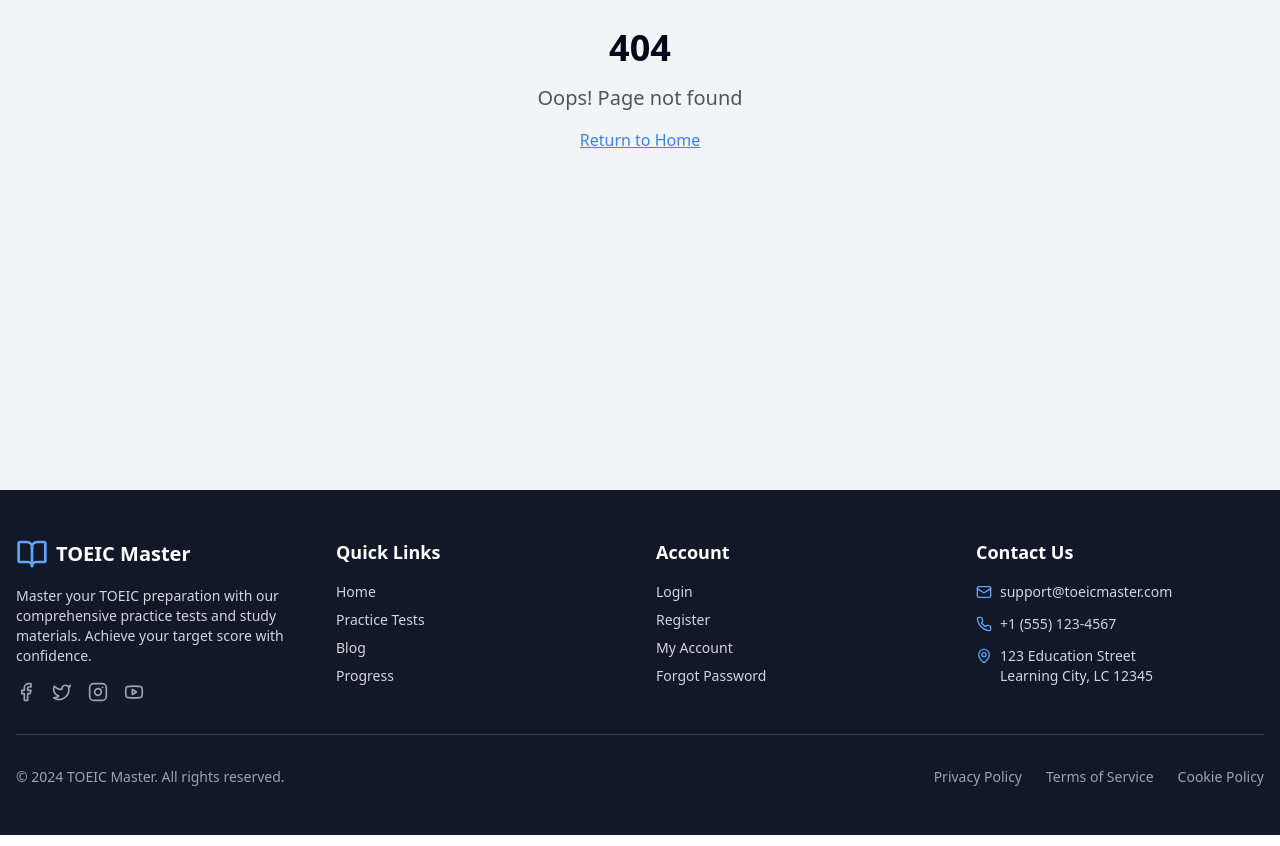
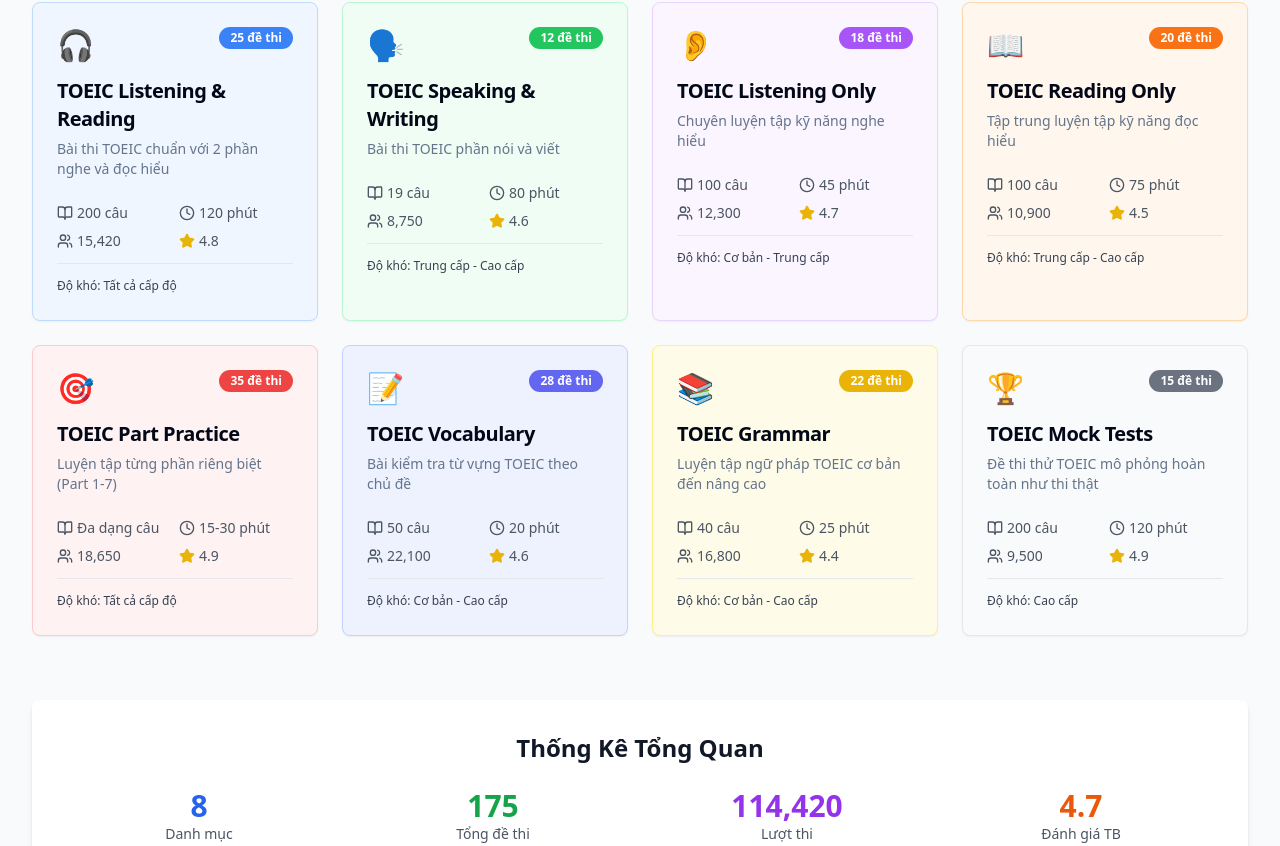
Before and after one commit to uni1249/toeic-prep-hub, a React (Vite) app: page /categories in a window 1280 px wide. Shown: the part 374-1220 px from the top of the page. Built offline with nearby package versions, Linux system fonts and the light colour scheme.

Commit message:
Create exam category page
Create a new page to display exam categories.

```diff
--- a/src/App.tsx
+++ b/src/App.tsx
@@ -11,6 +11,7 @@ import PracticeTests from "./pages/PracticeTests";
 import TestSetup from "./pages/TestSetup";
 import TestInterface from "./pages/TestInterface";
 import TestCreator from "./pages/TestCreator";
+import TestCategories from "./pages/TestCategories";
 import Flashcards from "./pages/Flashcards";
 import FlashcardSet from "./pages/FlashcardSet";
 import FlashcardStudy from "./pages/FlashcardStudy";
@@ -57,6 +58,7 @@ const App = () => (
                 <main className="flex-grow">
                   <Routes>
                     <Route path="/" element={<HomePage />} />
+                    <Route path="/categories" element={<TestCategories />} />
                     <Route path="/practice-tests" element={<PracticeTests />} />
                     <Route path="/test-setup/:testId" element={<TestSetup />} />
                     <Route path="/test/:testId" element={<TestInterface />} />
--- a/src/components/Header.tsx
+++ b/src/components/Header.tsx
@@ -13,6 +13,7 @@ const Header = () => {
 
   const navItems = [
     { name: 'Home', path: '/' },
+    { name: 'Categories', path: '/categories' },
     { name: 'Practice Tests', path: '/practice-tests' },
     { name: 'Flashcards', path: '/flashcards' },
     { name: 'Blog', path: '/blog' },
--- /dev/null
+++ b/src/pages/TestCategories.tsx
@@ -0,0 +1,248 @@
+import { useState } from 'react';
+import { Link } from 'react-router-dom';
+import { Card, CardContent, CardDescription, CardHeader, CardTitle } from '@/components/ui/card';
+import { Badge } from '@/components/ui/badge';
+import { Input } from '@/components/ui/input';
+import { Search, BookOpen, Clock, Users, Star } from 'lucide-react';
+
+const TestCategories = () => {
+  const [searchTerm, setSearchTerm] = useState('');
+
+  const categories = [
+    {
+      id: 1,
+      name: 'TOEIC Listening & Reading',
+      description: 'Bài thi TOEIC chuẩn với 2 phần nghe và đọc hiểu',
+      testCount: 25,
+      totalQuestions: 200,
+      duration: '120 phút',
+      difficulty: 'Tất cả cấp độ',
+      participants: 15420,
+      rating: 4.8,
+      icon: '🎧',
+      color: 'bg-blue-50 border-blue-200',
+      badgeColor: 'bg-blue-500',
+    },
+    {
+      id: 2,
+      name: 'TOEIC Speaking & Writing',
+      description: 'Bài thi TOEIC phần nói và viết',
+      testCount: 12,
+      totalQuestions: 19,
+      duration: '80 phút',
+      difficulty: 'Trung cấp - Cao cấp',
+      participants: 8750,
+      rating: 4.6,
+      icon: '🗣️',
+      color: 'bg-green-50 border-green-200',
+      badgeColor: 'bg-green-500',
+    },
+    {
+      id: 3,
+      name: 'TOEIC Listening Only',
+      description: 'Chuyên luyện tập kỹ năng nghe hiểu',
+      testCount: 18,
+      totalQuestions: 100,
+      duration: '45 phút',
+      difficulty: 'Cơ bản - Trung cấp',
+      participants: 12300,
+      rating: 4.7,
+      icon: '👂',
+      color: 'bg-purple-50 border-purple-200',
+      badgeColor: 'bg-purple-500',
+    },
+    {
+      id: 4,
+      name: 'TOEIC Reading Only',
+      description: 'Tập trung luyện tập kỹ năng đọc hiểu',
+      testCount: 20,
+      totalQuestions: 100,
+      duration: '75 phút',
+      difficulty: 'Trung cấp - Cao cấp',
+      participants: 10900,
+      rating: 4.5,
+      icon: '📖',
+      color: 'bg-orange-50 border-orange-200',
+      badgeColor: 'bg-orange-500',
+    },
+    {
+      id: 5,
+      name: 'TOEIC Part Practice',
+      description: 'Luyện tập từng phần riêng biệt (Part 1-7)',
+      testCount: 35,
+      totalQuestions: 'Đa dạng',
+      duration: '15-30 phút',
+      difficulty: 'Tất cả cấp độ',
+      participants: 18650,
+      rating: 4.9,
+      icon: '🎯',
+      color: 'bg-red-50 border-red-200',
+      badgeColor: 'bg-red-500',
+    },
+    {
+      id: 6,
+      name: 'TOEIC Vocabulary',
+      description: 'Bài kiểm tra từ vựng TOEIC theo chủ đề',
+      testCount: 28,
+      totalQuestions: 50,
+      duration: '20 phút',
+      difficulty: 'Cơ bản - Cao cấp',
+      participants: 22100,
+      rating: 4.6,
+      icon: '📝',
+      color: 'bg-indigo-50 border-indigo-200',
+      badgeColor: 'bg-indigo-500',
+    },
+    {
+      id: 7,
+      name: 'TOEIC Grammar',
+      description: 'Luyện tập ngữ pháp TOEIC cơ bản đến nâng cao',
+      testCount: 22,
+      totalQuestions: 40,
+      duration: '25 phút',
+      difficulty: 'Cơ bản - Cao cấp',
+      participants: 16800,
+      rating: 4.4,
+      icon: '📚',
+      color: 'bg-yellow-50 border-yellow-200',
+      badgeColor: 'bg-yellow-500',
+    },
+    {
+      id: 8,
+      name: 'TOEIC Mock Tests',
+      description: 'Đề thi thử TOEIC mô phỏng hoàn toàn như thi thật',
+      testCount: 15,
+      totalQuestions: 200,
+      duration: '120 phút',
+      difficulty: 'Cao cấp',
+      participants: 9500,
+      rating: 4.9,
+      icon: '🏆',
+      color: 'bg-gray-50 border-gray-200',
+      badgeColor: 'bg-gray-500',
+    },
+  ];
+
+  const filteredCategories = categories.filter(category =>
+    category.name.toLowerCase().includes(searchTerm.toLowerCase()) ||
+    category.description.toLowerCase().includes(searchTerm.toLowerCase())
+  );
+
+  return (
+    <div className="min-h-screen bg-gray-50 py-8">
+      <div className="container mx-auto px-4 sm:px-6 lg:px-8">
+        {/* Header */}
+        <div className="text-center mb-12">
+          <h1 className="text-4xl font-bold text-gray-900 mb-4">
+            Danh Mục Đề Thi TOEIC
+          </h1>
+          <p className="text-xl text-gray-600 max-w-3xl mx-auto">
+            Khám phá các danh mục đề thi đa dạng từ cơ bản đến nâng cao, được thiết kế để giúp bạn cải thiện điểm số TOEIC một cách hiệu quả.
+          </p>
+        </div>
+
+        {/* Search */}
+        <div className="bg-white rounded-lg shadow-md p-6 mb-8">
+          <div className="relative max-w-md mx-auto">
+            <Search className="absolute left-3 top-1/2 transform -translate-y-1/2 h-4 w-4 text-gray-400" />
+            <Input
+              type="search"
+              placeholder="Tìm kiếm danh mục đề thi..."
+              value={searchTerm}
+              onChange={(e) => setSearchTerm(e.target.value)}
+              className="pl-10"
+            />
+          </div>
+        </div>
+
+        {/* Categories Grid */}
+        <div className="grid md:grid-cols-2 lg:grid-cols-3 xl:grid-cols-4 gap-6">
+          {filteredCategories.map((category) => (
+            <Link key={category.id} to={`/practice-tests?category=${category.id}`}>
+              <Card className={`${category.color} hover:shadow-lg transition-all duration-300 cursor-pointer hover:scale-105 h-full`}>
+                <CardHeader>
+                  <div className="flex items-start justify-between">
+                    <div className="text-3xl mb-2">{category.icon}</div>
+                    <Badge className={`${category.badgeColor} text-white`}>
+                      {category.testCount} đề thi
+                    </Badge>
+                  </div>
+                  <CardTitle className="text-xl mb-2">{category.name}</CardTitle>
+                  <CardDescription className="text-sm">
+                    {category.description}
+                  </CardDescription>
+                </CardHeader>
+                <CardContent>
+                  <div className="space-y-3">
+                    <div className="grid grid-cols-2 gap-2 text-sm text-gray-600">
+                      <div className="flex items-center gap-1">
+                        <BookOpen className="h-4 w-4" />
+                        <span>{category.totalQuestions} câu</span>
+                      </div>
+                      <div className="flex items-center gap-1">
+                        <Clock className="h-4 w-4" />
+                        <span>{category.duration}</span>
+                      </div>
+                      <div className="flex items-center gap-1">
+                        <Users className="h-4 w-4" />
+                        <span>{category.participants.toLocaleString()}</span>
+                      </div>
+                      <div className="flex items-center gap-1">
+                        <Star className="h-4 w-4 text-yellow-500 fill-current" />
+                        <span>{category.rating}</span>
+                      </div>
+                    </div>
+                    <div className="pt-2 border-t border-gray-200">
+                      <span className="text-xs font-medium text-gray-700">
+                        Độ khó: {category.difficulty}
+                      </span>
+                    </div>
+                  </div>
+                </CardContent>
+              </Card>
+            </Link>
+          ))}
+        </div>
+
+        {filteredCategories.length === 0 && (
+          <div className="text-center py-12">
+            <p className="text-gray-500 text-lg">Không tìm thấy danh mục nào phù hợp.</p>
+          </div>
+        )}
+
+        {/* Statistics */}
+        <div className="mt-16 bg-white rounded-lg shadow-md p-8">
+          <h2 className="text-2xl font-bold text-gray-900 mb-6 text-center">
+            Thống Kê Tổng Quan
+          </h2>
+          <div className="grid grid-cols-2 md:grid-cols-4 gap-6">
+            <div className="text-center">
+              <div className="text-3xl font-bold text-blue-600">{categories.length}</div>
+              <div className="text-sm text-gray-600">Danh mục</div>
+            </div>
+            <div className="text-center">
+              <div className="text-3xl font-bold text-green-600">
+                {categories.reduce((sum, cat) => sum + cat.testCount, 0)}
+              </div>
+              <div className="text-sm text-gray-600">Tổng đề thi</div>
+            </div>
+            <div className="text-center">
+              <div className="text-3xl font-bold text-purple-600">
+                {categories.reduce((sum, cat) => sum + cat.participants, 0).toLocaleString()}
+              </div>
+              <div className="text-sm text-gray-600">Lượt thi</div>
+            </div>
+            <div className="text-center">
+              <div className="text-3xl font-bold text-orange-600">
+                {(categories.reduce((sum, cat) => sum + cat.rating, 0) / categories.length).toFixed(1)}
+              </div>
+              <div className="text-sm text-gray-600">Đánh giá TB</div>
+            </div>
+          </div>
+        </div>
+      </div>
+    </div>
+  );
+};
+
+export default TestCategories;
```
